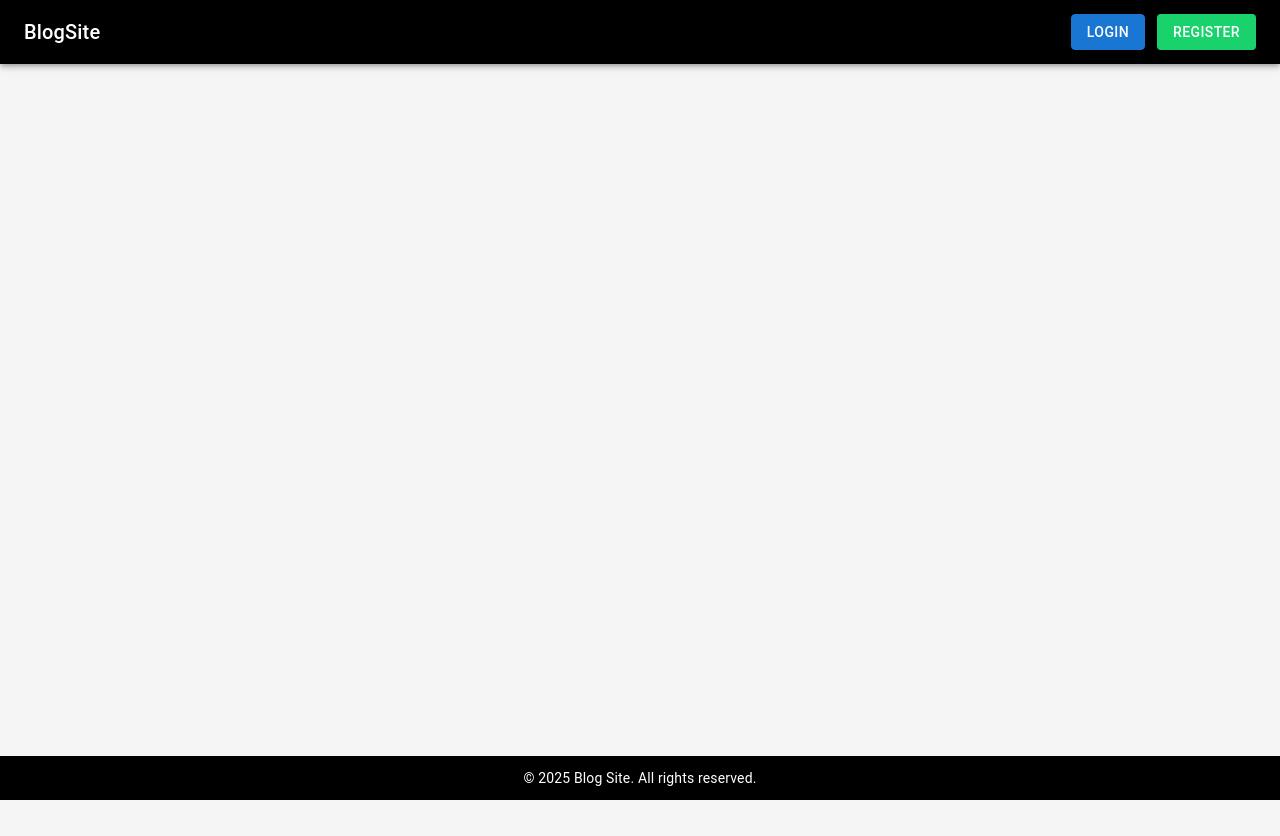
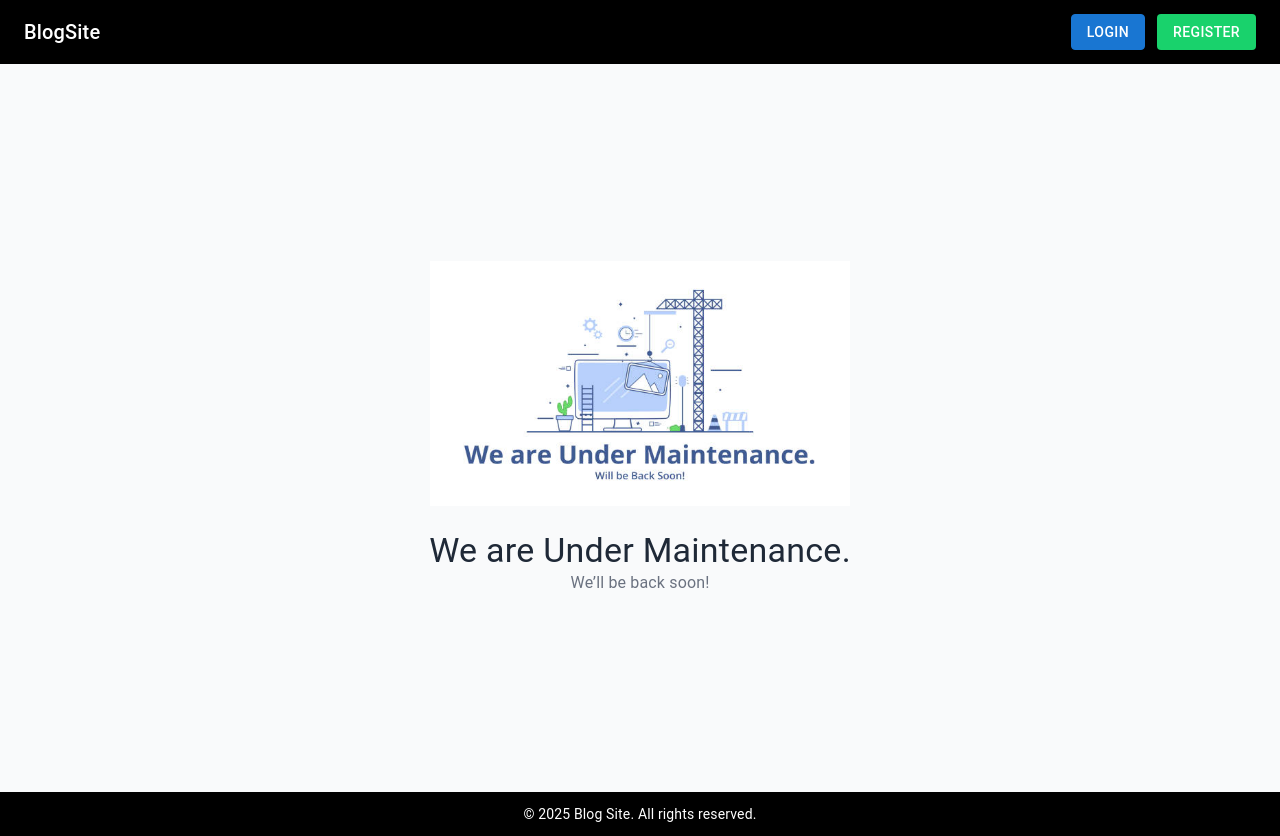
Before and after one commit to SoumenJ25/BlogSite_App_frontend, a React (Create React App) app in the folder blog-ui/: page /community in a window 1280 px wide. Before the commit the page ends 800 px from the top, so only its background shows below. Built offline with nearby package versions, Linux system fonts and the light colour scheme.

Commit message:
feat: under construction page implementation

```diff
--- a/blog-ui/src/App.jsx
+++ b/blog-ui/src/App.jsx
@@ -8,6 +8,7 @@ import Registration from './pages/Registration'
 import PublicBlogsPage from './pages/PublicBlogsPage'
 import UserDashboardPage from './pages/UserDashboardPage'
 import CreateBlogPage from './pages/CreateBlogPage'
+import UnderConstruction from './pages/UnderConstruction'
 import { AuthProvider } from './context/AuthContext'
 
 function App() {
@@ -22,6 +23,7 @@ function App() {
             <Route path='/publicBlogs' element={<PublicBlogsPage />} />
             <Route path='/user/dashboard' element={<UserDashboardPage />} />
             <Route path='/user/createBlog' element={<CreateBlogPage />} />
+            <Route path='/community' element={<UnderConstruction />} />
           </Routes>
         </Layout>
       </Router>
--- a/blog-ui/src/components/HomePageSections/FeatureCards/index.jsx
+++ b/blog-ui/src/components/HomePageSections/FeatureCards/index.jsx
@@ -32,6 +32,7 @@ const FeatureCards = () => {
                 </Card>
             </Link>
 
+            <Link to='/community' className='feature-card-link'>
                 <Card className="feature-card" clickable="true">
                     <CardContent>
                         <Typography variant="h6" className="feature-title">
@@ -42,6 +43,7 @@ const FeatureCards = () => {
                         </Typography>
                     </CardContent>
                 </Card>
+            </Link>
 
         </Box>
     )
--- /dev/null
+++ b/blog-ui/src/pages/UnderConstruction/UnderConstruction.css
@@ -0,0 +1,26 @@
+.uc-container {
+  min-height: calc(100vh - 120px); /* header + footer space */
+  display: flex;
+  flex-direction: column;
+  align-items: center;
+  justify-content: center;
+  background-color: #f9fafb;
+  text-align: center;
+  padding: 24px;
+}
+
+.uc-image {
+  max-width: 420px;
+  width: 100%;
+  margin-bottom: 24px;
+}
+
+.uc-title {
+  font-weight: 600;
+  color: #1f2937;
+  margin-bottom: 8px;
+}
+
+.uc-subtitle {
+  color: #6b7280;
+}
--- /dev/null
+++ b/blog-ui/src/pages/UnderConstruction/index.jsx
@@ -0,0 +1,26 @@
+import React from 'react'
+import { Box, Typography } from '@mui/material'
+import './UnderConstruction.css'
+import underConstructionImg from '../../assets/under-construction.jpg'
+
+const UnderConstruction = () => {
+  return (
+    <Box className="uc-container">
+      <img
+        src={underConstructionImg}
+        alt="Under Construction"
+        className="uc-image"
+      />
+
+      <Typography variant="h4" className="uc-title">
+        We are Under Maintenance.
+      </Typography>
+
+      <Typography variant="body1" className="uc-subtitle">
+        We’ll be back soon!
+      </Typography>
+    </Box>
+  )
+}
+
+export default UnderConstruction
```
Also changed, not shown: blog-ui/src/assets/under-construction.jpg (added). Lines whose indentation alone changed are shown as unchanged.
